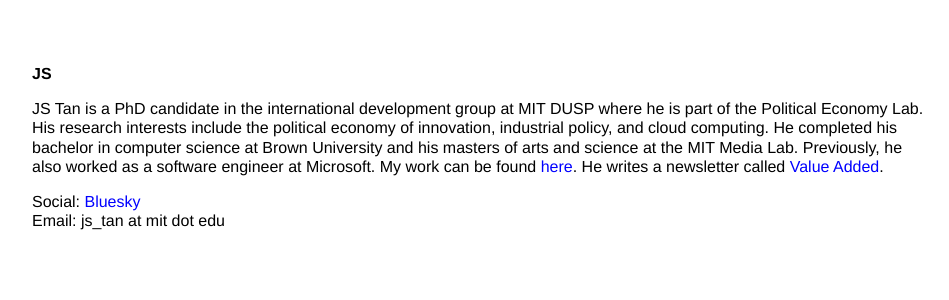
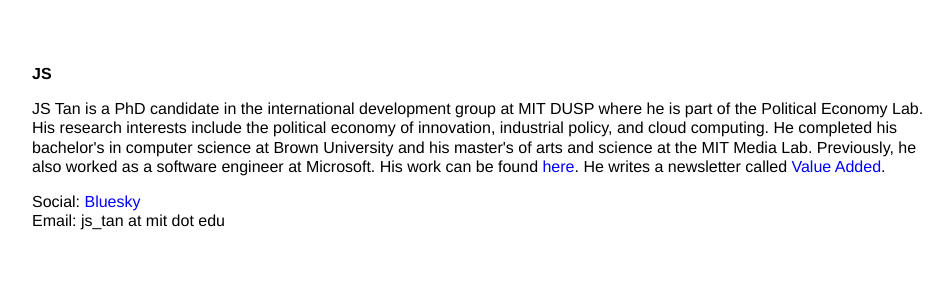
Before and after one commit to organizejs/organizejs.github.io, a Jekyll site: the page built from index.html, in a window 1280 px wide. Shown: the top 300 px of the page, without its empty margins (158-1107 px from the left). Built offline with Jekyll 4.4.1, drawn with Linux system fonts in a browser that asks for light colours.

Commit message:
Update index.html

```diff
--- a/index.html
+++ b/index.html
@@ -7,7 +7,7 @@ title: JS
     <b>JS</b>
   </p>
   <p>
-    JS Tan is a PhD candidate in the international development group at MIT DUSP where he is part of the Political Economy Lab. His research interests include the political economy of innovation, industrial policy, and cloud computing. He completed his bachelor in computer science at Brown University and his masters of arts and science at the MIT Media Lab. Previously, he also worked as a software engineer at Microsoft. My work can be found <a href="https://www.zotero.org/js_tan">here</a>. He writes a newsletter called <a href="https://highvalueadded.substack.com/">Value Added</a>.
+    JS Tan is a PhD candidate in the international development group at MIT DUSP where he is part of the Political Economy Lab. His research interests include the political economy of innovation, industrial policy, and cloud computing. He completed his bachelor's in computer science at Brown University and his master's of arts and science at the MIT Media Lab. Previously, he also worked as a software engineer at Microsoft. His work can be found <a href="https://www.zotero.org/js_tan">here</a>. He writes a newsletter called <a href="https://highvalueadded.substack.com/">Value Added</a>.
   <p>
   <p>
     Social: <a href="https://bsky.app/profile/js-tan.bsky.social">Bluesky</a>
```
